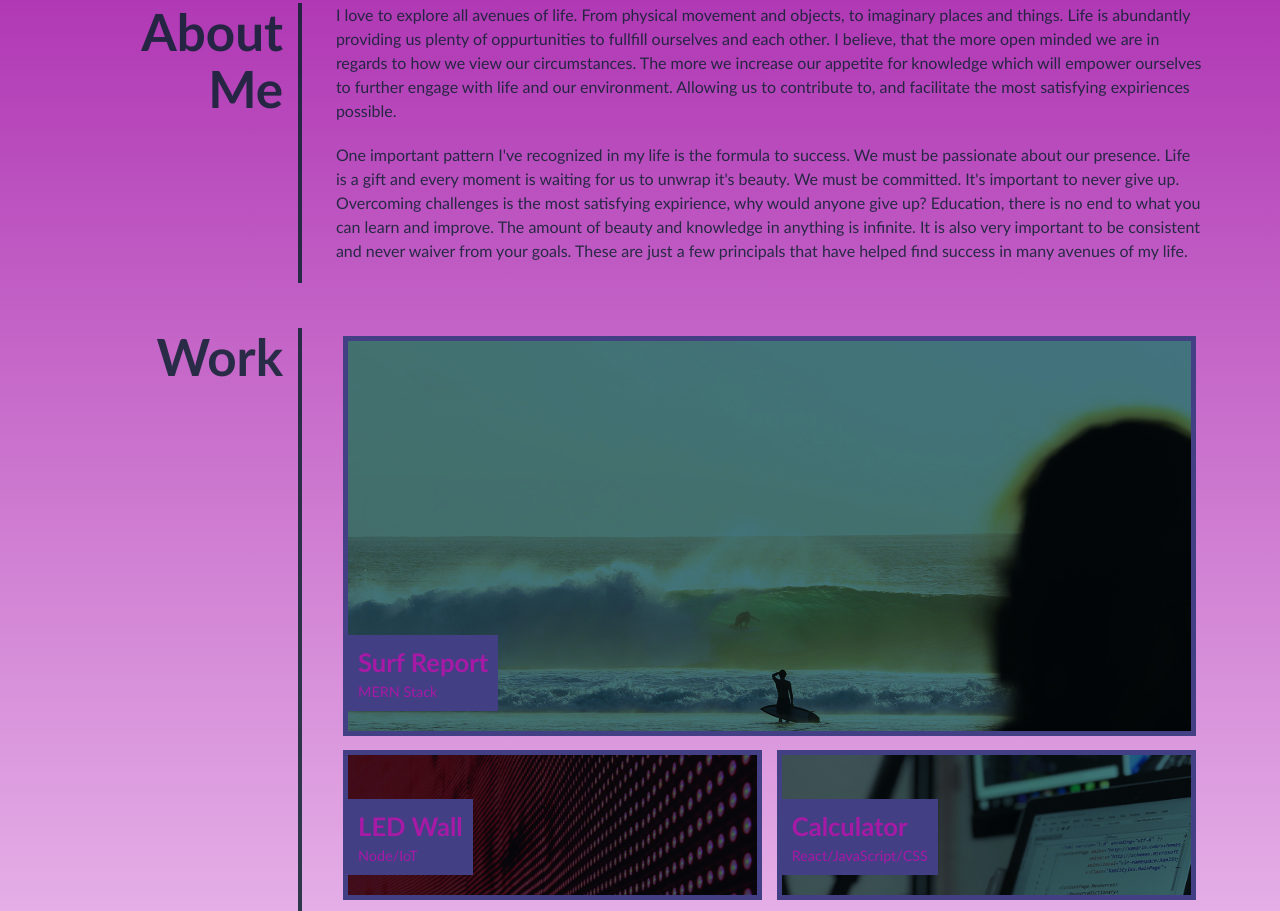
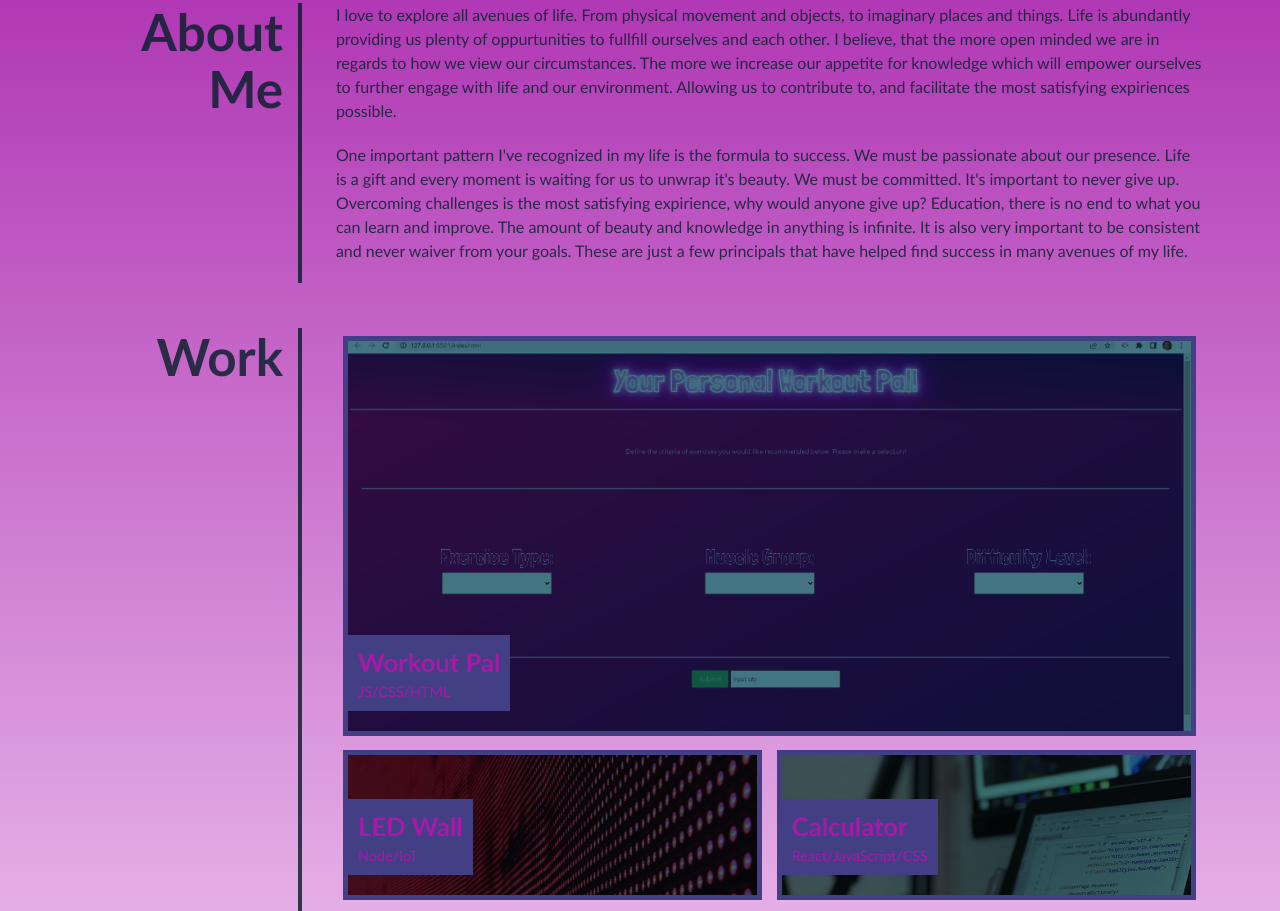
Before and after one commit to sotiriosc/Portfolio-website, a plain HTML site: page index.html in a window 1280 px wide. Shown: the part 374-1285 px from the top of the page. Drawn offline with Linux system fonts and the light colour scheme; a web font is replaced by a local one.

Commit message:
added project

```diff
--- a/Main/assets/css/style.css
+++ b/Main/assets/css/style.css
@@ -244,7 +244,7 @@ main {
 }
 
 .surf-report {
-  background-image: url("../images/02-portfolio-4.jpg");
+  background-image: url("../images/our-project.png");
   background-size: calc(100%);
 }
 /* Styled self portrait to have a border radius and shadow */
--- a/index.html
+++ b/index.html
@@ -58,10 +58,10 @@
       <h2>Work</h2>
       <div class="flex-container">
 
-        <a href="#" class="flex-item surf-report">
+        <a href="https://utgroup7.github.io/workout-buddy/" class="flex-item surf-report">
           <div>
-            <h3>Surf Report</h3>
-            <span>MERN Stack</span>
+            <h3>Workout Pal</h3>
+            <span>JS/CSS/HTML</span>
           </div>
         </a>
 
```
Also changed, not shown: Main/assets/images/our-project.png (added).
